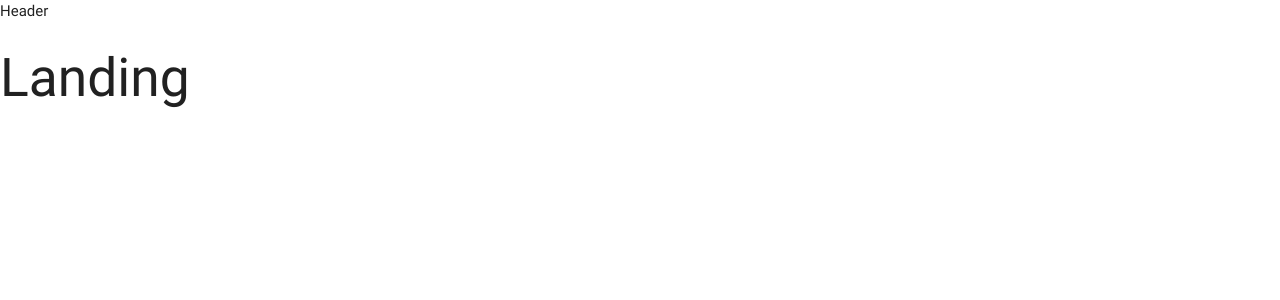
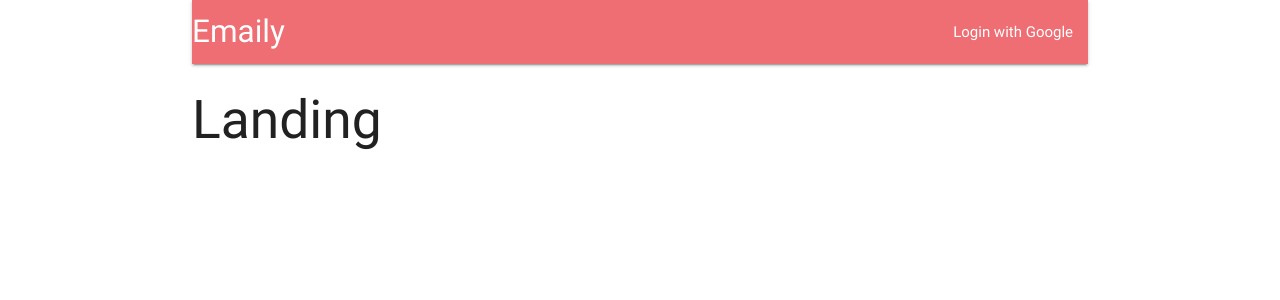
Before and after one commit to dvontrec/React-Full-Stack, a React (Create React App) app in the folder client/: page / in a window 1280 px wide. Shown: the top 300 px of the page. Built offline with nearby package versions, Linux system fonts and the light colour scheme.

Commit message:
Add style to header

```diff
--- a/client/src/components/App.js
+++ b/client/src/components/App.js
@@ -12,7 +12,7 @@
 	return(
 		<div>
 			<BrowserRouter>
-				<div>
+				<div className="container">
 					<Header />
 					<Route exact path='/' component={Landing} />
 					<Route exact path='/surveys' component={Dashboard} />
--- a/client/src/components/Header.js
+++ b/client/src/components/Header.js
@@ -5,9 +5,14 @@
 	render()
 	{
 		return(
-			<div>
-				Header
-			</div>
+			<nav>
+				<div className="nav-wrapper">
+					<a className="left brand-logo">Emaily</a>
+					<ul className="right">
+						<li><a>Login with Google</a></li>
+					</ul>
+				</div>
+			</nav>
 		);
 	}
 }
```
